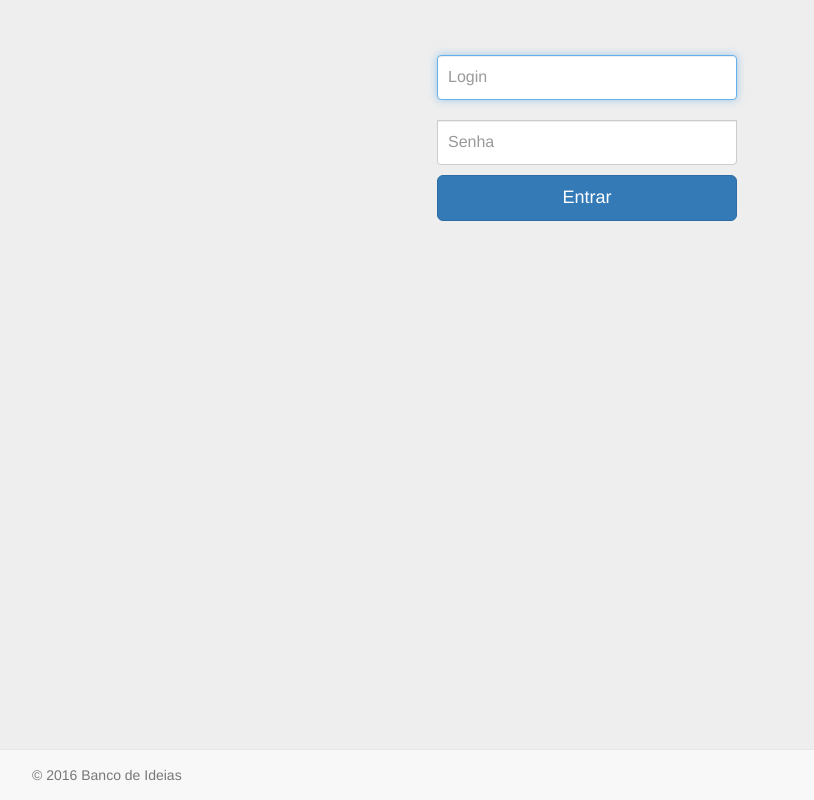
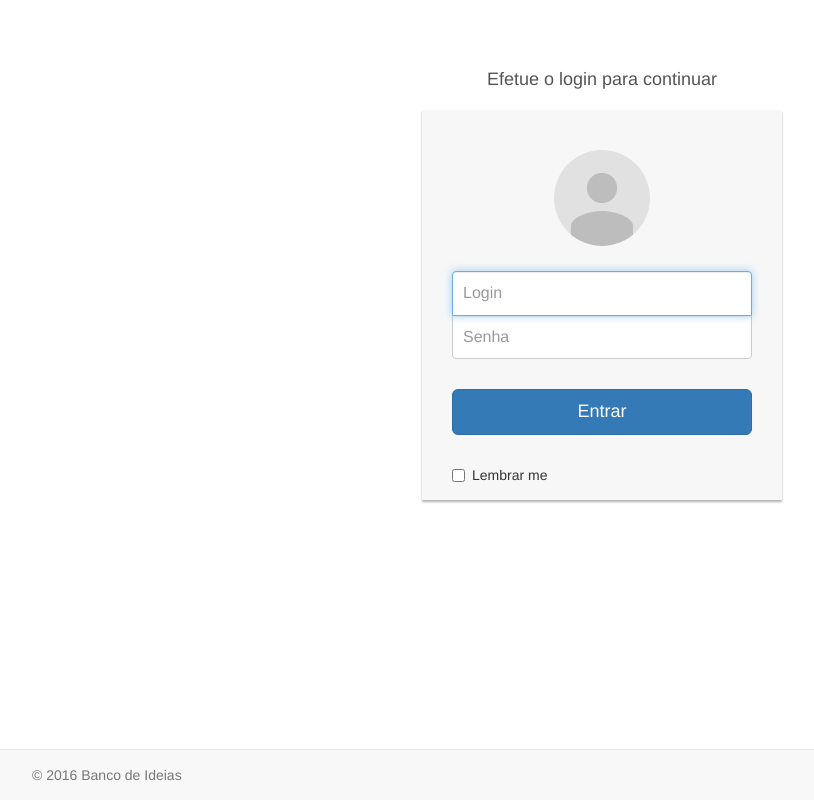
Before and after one commit to guilhermefontans/banco-de-ideias, a PHP site: template src/views/login/login.twig in a window 1280 px wide. Shown: the whole page, without its empty margins (53-867 px from the left). Run offline with PHP 8.4, Linux system fonts and the light colour scheme; the template is opened without the code that fills it, so the values that code supplies are empty; some libraries are stand-ins or nearby versions.

Commit message:
Modificado tela de login

```diff
--- /dev/null
+++ b/public/css/login.css
@@ -0,0 +1,66 @@
+.form-signin
+{
+    max-width: 330px;
+    padding: 15px;
+    margin: 0 auto;
+}
+.form-signin .form-signin-heading, .form-signin .checkbox
+{
+    margin-bottom: 10px;
+}
+.form-signin .checkbox
+{
+    font-weight: normal;
+}
+.form-signin .form-control
+{
+    position: relative;
+    font-size: 16px;
+    height: auto;
+    padding: 10px;
+    -webkit-box-sizing: border-box;
+    -moz-box-sizing: border-box;
+    box-sizing: border-box;
+}
+.form-signin .form-control:focus
+{
+    z-index: 2;
+}
+.form-signin input[type="text"]
+{
+    margin-bottom: -1px;
+    border-bottom-left-radius: 0;
+    border-bottom-right-radius: 0;
+}
+.form-signin input[type="password"]
+{
+    margin-bottom: 10px;
+    border-top-left-radius: 0;
+    border-top-right-radius: 0;
+}
+.account-wall
+{
+    margin-top: 20px;
+    padding: 40px 0px 20px 0px;
+    background-color: #f7f7f7;
+    -moz-box-shadow: 0px 2px 2px rgba(0, 0, 0, 0.3);
+    -webkit-box-shadow: 0px 2px 2px rgba(0, 0, 0, 0.3);
+    box-shadow: 0px 2px 2px rgba(0, 0, 0, 0.3);
+}
+.login-title
+{
+    color: #555;
+    font-size: 18px;
+    font-weight: 400;
+    display: block;
+}
+.profile-img
+{
+    width: 96px;
+    height: 96px;
+    margin: 0 auto 10px;
+    display: block;
+    -moz-border-radius: 50%;
+    -webkit-border-radius: 50%;
+    border-radius: 50%;
+}
--- a/src/views/login/login.twig
+++ b/src/views/login/login.twig
@@ -2,22 +2,49 @@
 
 {% block content %}
 
-<div class="col-xs-8col-xs-offset-2 col-md-4 col-md-offset-4">
+<!-- <div class="col-xs-8col-xs-offset-2 col-md-4 col-md-offset-4"> -->
 
-    <form class="form-signin" action="{{app.url_base}}login/verify" method="POST">
-        {% if app.my_session.has('error') %}
-        <div class="alert alert-danger">
-            {{app.my_session.flash('error')}}
+<!--     <form class="form-signin" action="{{app.url_base}}login/verify" method="POST"> -->
+<!--         {% if app.my_session.has('error') %} -->
+<!--         <div class="alert alert-danger"> -->
+<!--             {{app.my_session.flash('error')}} -->
+<!--         </div> -->
+<!--         {% endif %} -->
+
+<!--         <label for="login" class="sr-only">login</label> -->
+<!--         <input type="text" id="login" name="login" class="form-control" placeholder="Login" required=true autofocus=""> -->
+<!--         <br> -->
+<!--         <label for="inputPassword" class="sr-only">senha</label> -->
+<!--         <input type="password" id="senha" name="senha" class="form-control" placeholder="Senha" required=""> -->
+
+<!--         <button class="btn btn-lg btn-primary btn-block" name="btnOperacao" type="submit">Entrar</button> -->
+<!--     </form> -->
+<!-- </div> -->
+<div class="container">
+    <div class="row">
+        <div class="col-sm-6 col-md-4 col-md-offset-4">
+            <h1 class="text-center login-title">Efetue o login para continuar</h1>
+
+            <div class="account-wall">
+                <img class="profile-img" src="{{app.url_public}}/imagens/login.png"
+                    alt="">
+                <form class="form-signin" action="{{app.url_base}}login/verify" method="POST">
+                    <input type="text" name="login" class="form-control" placeholder="Login" required autofocus>
+                    <input type="password" name="senha" class="form-control" placeholder="Senha" required>
+                    <br>
+                    <button class="btn btn-lg btn-primary btn-block" type="submit">
+                        Entrar</button>
+                    <br>
+
+                    <div class="checkbox">
+                        <label class="pull-left">
+                            <input type="checkbox" value="remember-me">
+                            Lembrar me
+                        </label>
+                    </div>
+                </form>
+            </div>
         </div>
-        {% endif %}
-
-        <label for="login" class="sr-only">login</label>
-        <input type="text" id="login" name="login" class="form-control" placeholder="Login" required=true autofocus="">
-        <br>
-        <label for="inputPassword" class="sr-only">senha</label>
-        <input type="password" id="senha" name="senha" class="form-control" placeholder="Senha" required="">
-
-        <button class="btn btn-lg btn-primary btn-block" name="btnOperacao" type="submit">Entrar</button>
-    </form>
+    </div>
 </div>
 {% endblock %}
--- a/src/views/template/header.twig
+++ b/src/views/template/header.twig
@@ -9,7 +9,7 @@
         <!-- Bootstrap -->
         <link href="{{ app.url_public }}/css/bootstrap.min.css" rel="stylesheet">
         <link href="{{ app.url_public }}/css/main.css" rel="stylesheet">
-        <link href="{{ app.url_public }}/css/signin.css" rel="stylesheet">
+        <link href="{{ app.url_public }}/css/login.css" rel="stylesheet">
 
         <!-- Jquery table -->
         <!-- <link href="https://code.jquery.com/ui/1.11.4/themes/smoothness/jquery-ui.css" rel="stylesheet"> -->
```
Also changed, not shown: public/imagens/login.png (added).
